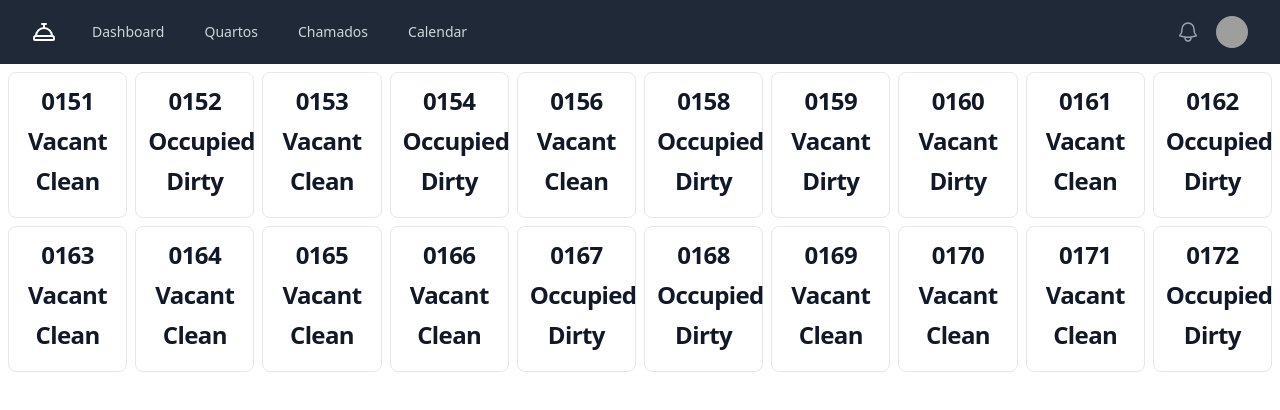
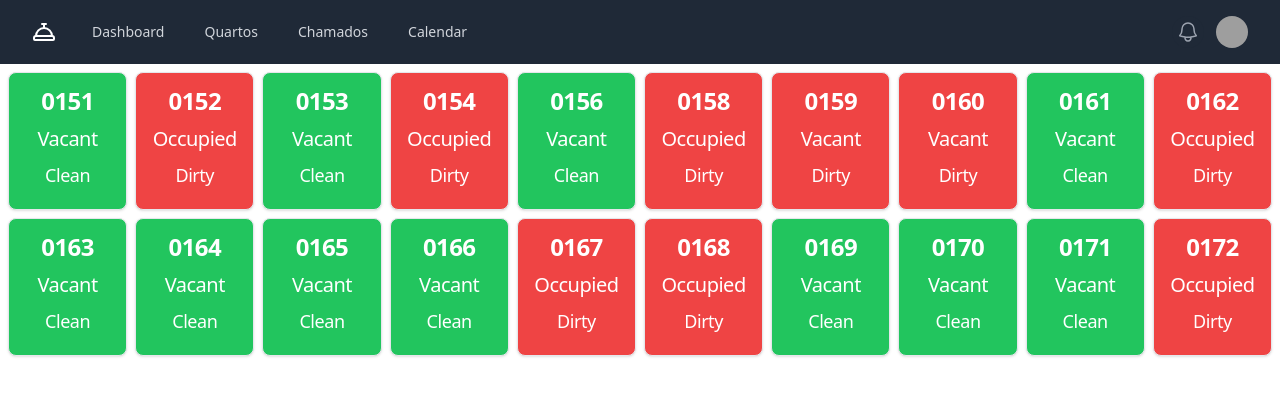
Before and after one commit to Geanderson-Ferreira/app-integra, a React (Vite) app: page /quartos in a window 1280 px wide. Shown: the top 410 px of the page. Built offline with nearby package versions, Linux system fonts and the light colour scheme; grey boxes are pictures that could not be loaded.

Commit message:
Ajuste de cores Room Cards 2

```diff
--- a/src/components/QuartoCard.jsx
+++ b/src/components/QuartoCard.jsx
@@ -1,32 +1,46 @@
-import React, { useEffect } from "react";
+import React from "react";
 
-function QuartoCard({quarto}) {
-
-  const roomType = quarto.roomType.roomType
-  const roomNumber = quarto.roomId
-  const housekeepingStatus = quarto.housekeeping.housekeepingRoomStatus.housekeepingRoomStatus
-  const frontOfficeStatus = quarto.housekeeping.housekeepingRoomStatus.frontOfficeStatus
-  const isPseudoRoom = quarto.roomType.pseudoRoom
-  const floor = quarto.floor
+function QuartoCard({ quarto }) {
+  const roomType = quarto.roomType.roomType;
+  const roomNumber = quarto.roomId;
+  const housekeepingStatus =
+    quarto.housekeeping.housekeepingRoomStatus.housekeepingRoomStatus;
+  const frontOfficeStatus =
+    quarto.housekeeping.housekeepingRoomStatus.frontOfficeStatus;
+  const isPseudoRoom = quarto.roomType.pseudoRoom;
+  const floor = quarto.floor;
 
   const roomStatusClassesBgColors = {
-    'OutOfService': '',
-    'Clean': 'bg-green-800',
-    'Dirty': 'bg-gray-800',
-    'OutOfOrder': '',
-    'Inspected': ''
-  }
+    OutOfService:
+      "block max-w-32 p-3 items-center text-center bg-gray-500 text-white border border-gray-200 rounded-lg shadow hover:bg-gray-400",
+    Clean:
+      "block max-w-32 p-3 items-center text-center bg-green-500 text-white border border-gray-200 rounded-lg shadow hover:bg-green-400",
+    Dirty:
+      "block max-w-32 p-3 items-center text-center bg-red-500 text-white border border-gray-200 rounded-lg shadow hover:bg-red-400",
+    OutOfOrder:
+      "block max-w-32 p-3 items-center text-center bg-yellow-500 text-white border border-gray-200 rounded-lg shadow hover:bg-yellow-400",
+    Inspected:
+      "block max-w-32 p-3 items-center text-center bg-blue-500 text-white border border-gray-200 rounded-lg shadow hover:bg-blue-400",
+  };
 
-  const bgCardColor = roomStatusClassesBgColors[housekeepingStatus]
 
-  const classCardColor = `block max-w-32 p-3 items-center text-center bg-white border border-gray-200 rounded-lg shadow-slate-900 hover:bg-gray-100 dark:${bgCardColor} dark:border-gray-700 dark:hover:bg-gray-700`
+  const classCardColor =
+    roomStatusClassesBgColors[housekeepingStatus] ||
+    "block max-w-32 p-3 items-center text-center bg-gray-300 text-white border border-gray-200 rounded-lg shadow hover:bg-gray-200";
 
-  return(
-        <a href="#" className={classCardColor}>
-            <h5 className="mb-2 text-2xl font-bold tracking-tight text-gray-900 dark:text-white">{roomNumber}</h5>
-            <h5 className="mb-2 text-2xl font-bold tracking-tight text-gray-900 dark:text-white">{frontOfficeStatus}</h5>
-            <h5 className="mb-2 text-2xl font-bold tracking-tight text-gray-900 dark:text-white">{housekeepingStatus}</h5>
-        </a>
-  )
+  return (
+    <a href="#" className={classCardColor}>
+      <h5 className="mb-2 text-2xl font-bold tracking-tight text-white">
+        {roomNumber}
+      </h5>
+      <h5 className="mb-2 text-xl tracking-tight text-white">
+        {frontOfficeStatus}
+      </h5>
+      <h5 className="mb-2 text-lg tracking-tight text-white">
+        {housekeepingStatus}
+      </h5>
+    </a>
+  );
 }
+
 export default QuartoCard;
```
